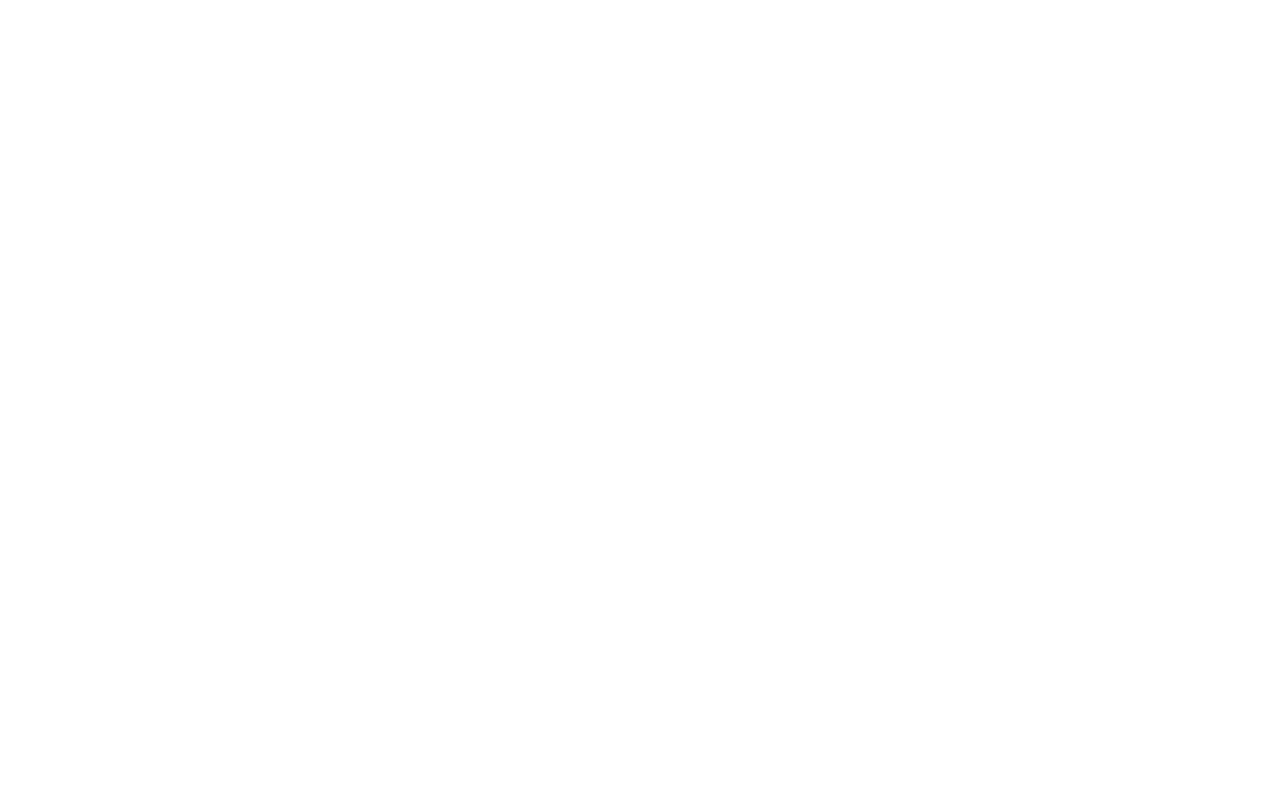
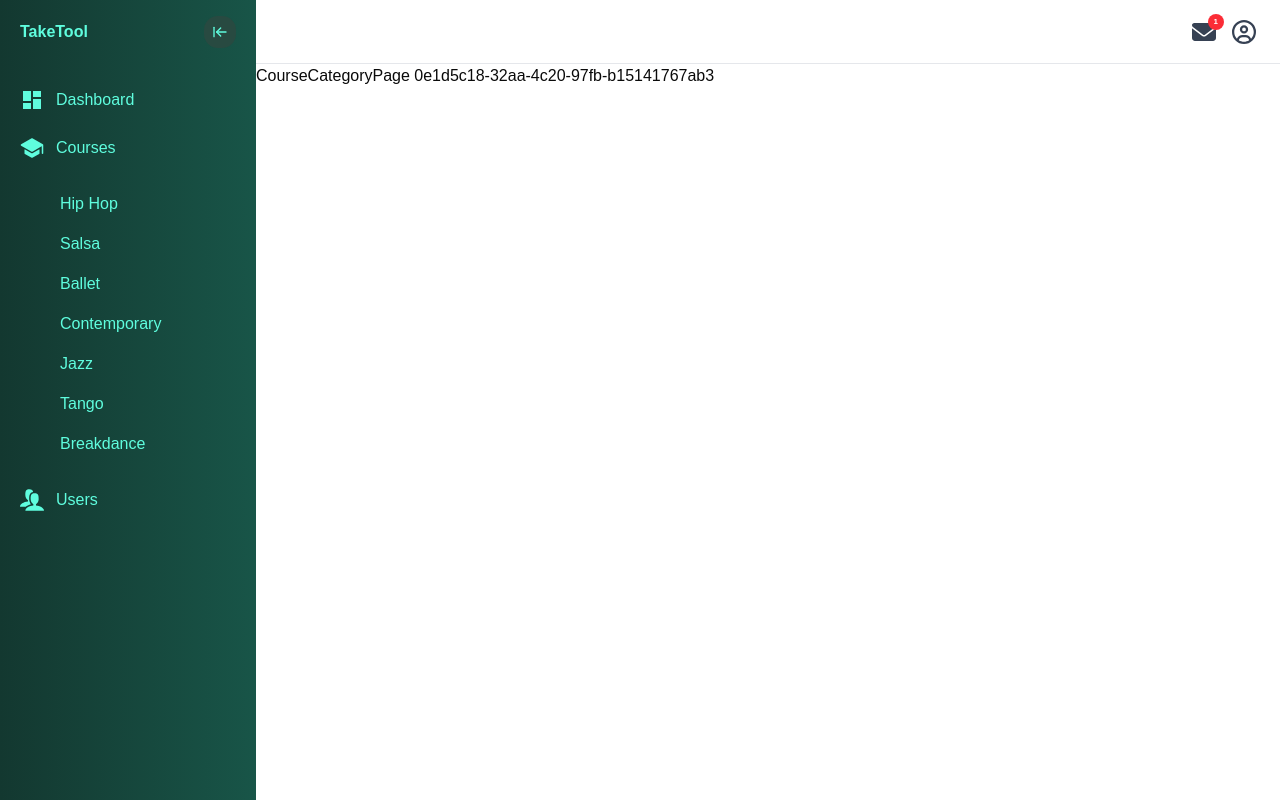
Before and after one commit to Make66/wbs-dancedesk, a React (Vite) app in the folder customerApp/: page /courses/0e1d5c18-32aa-4c20-97fb-b15141767ab3 in a window 1280 px wide. Before the commit this address had no page. Built offline with nearby package versions, Linux system fonts and the light colour scheme.

Commit message:
CourseCategoryPage

```diff
--- a/customerApp/src/App.tsx
+++ b/customerApp/src/App.tsx
@@ -1,6 +1,6 @@
 import { BrowserRouter, Route, Routes } from "react-router";
 import MainLayout from "./layouts/MainLayout";
-import { HomePage, CoursesPage } from "./pages";
+import { HomePage, CoursesPage, CourseCategoryPage } from "./pages";
 import "./App.css";
 
 function App() {
@@ -10,6 +10,7 @@
         <Route path="/" element={<MainLayout />}>
           <Route index element={<HomePage />} />
           <Route path="/courses" element={<CoursesPage />} />
+          <Route path="/courses/:courseId" element={<CourseCategoryPage />} />
           <Route path="/users" element={<div className="p-6">UsersPage</div>} />
         </Route>
       </Routes>
--- a/customerApp/src/components/courses/CourseTargetItem.tsx
+++ b/customerApp/src/components/courses/CourseTargetItem.tsx
@@ -8,6 +8,7 @@
 import { cn } from "../../lib/utils";
 import { useCourseTargetsStore } from "../../stores/useCourseTargetsStore";
 import { useState } from "react";
+import { Link } from "react-router";
 
 type CourseTargetItemProps = {
   courseTarget: CourseTarget;
@@ -38,7 +39,7 @@
       )}
     >
       <div className="flex items-center justify-between">
-        <div className="flex items-center gap-3 text-white">
+        <div className="flex items-center gap-5 text-white">
           <button
             type="button"
             {...attributes}
@@ -51,7 +52,7 @@
           >
             <RxHamburgerMenu />
           </button>
-          <span>{courseTarget.name}</span>
+          <Link to={`/courses/${courseTarget.id}`}>{courseTarget.name}</Link>
         </div>
 
         <div className="flex items-center gap-5">
--- a/customerApp/src/layouts/MainLayout.tsx
+++ b/customerApp/src/layouts/MainLayout.tsx
@@ -11,7 +11,7 @@
 const MainLayout = () => {
   const [isMenuOpen, setIsMenuOpen] = useState(true);
   const courseTargets = useCourseTargetsStore((state) => state.courseTargets);
-  const activeCourses = courseTargets.filter((course) => course.isActive);
+  const activeCoursesTargets = courseTargets.filter((course) => course.isActive);
 
   return (
     <div className="h-screen flex mx-auto">
@@ -57,7 +57,7 @@
               <span className="text-[#5FFDDE]">Courses</span>
             </NavLink>
             <div>
-              {activeCourses.map((course) => (
+              {activeCoursesTargets.map((course) => (
                 <div
                   className="pl-10 py-2 rounded-xl hover:bg-emerald-950 text-[#5FFDDE] cursor-pointer"
                   key={course.id}
--- /dev/null
+++ b/customerApp/src/pages/CourseCategoryPage.tsx
@@ -0,0 +1,9 @@
+import { useParams } from "react-router";
+
+const CourseCategoryPage = () => {
+  const { courseId } = useParams();
+
+  return <div>CourseCategoryPage {courseId}</div>;
+};
+
+export default CourseCategoryPage;
--- a/customerApp/src/pages/index.tsx
+++ b/customerApp/src/pages/index.tsx
@@ -1,4 +1,5 @@
 import HomePage from "./HomePage";
 import CoursesPage from "./CoursesPage";
+import CourseCategoryPage from "./CourseCategoryPage";
 
-export { HomePage, CoursesPage };
+export { HomePage, CoursesPage, CourseCategoryPage };
```
